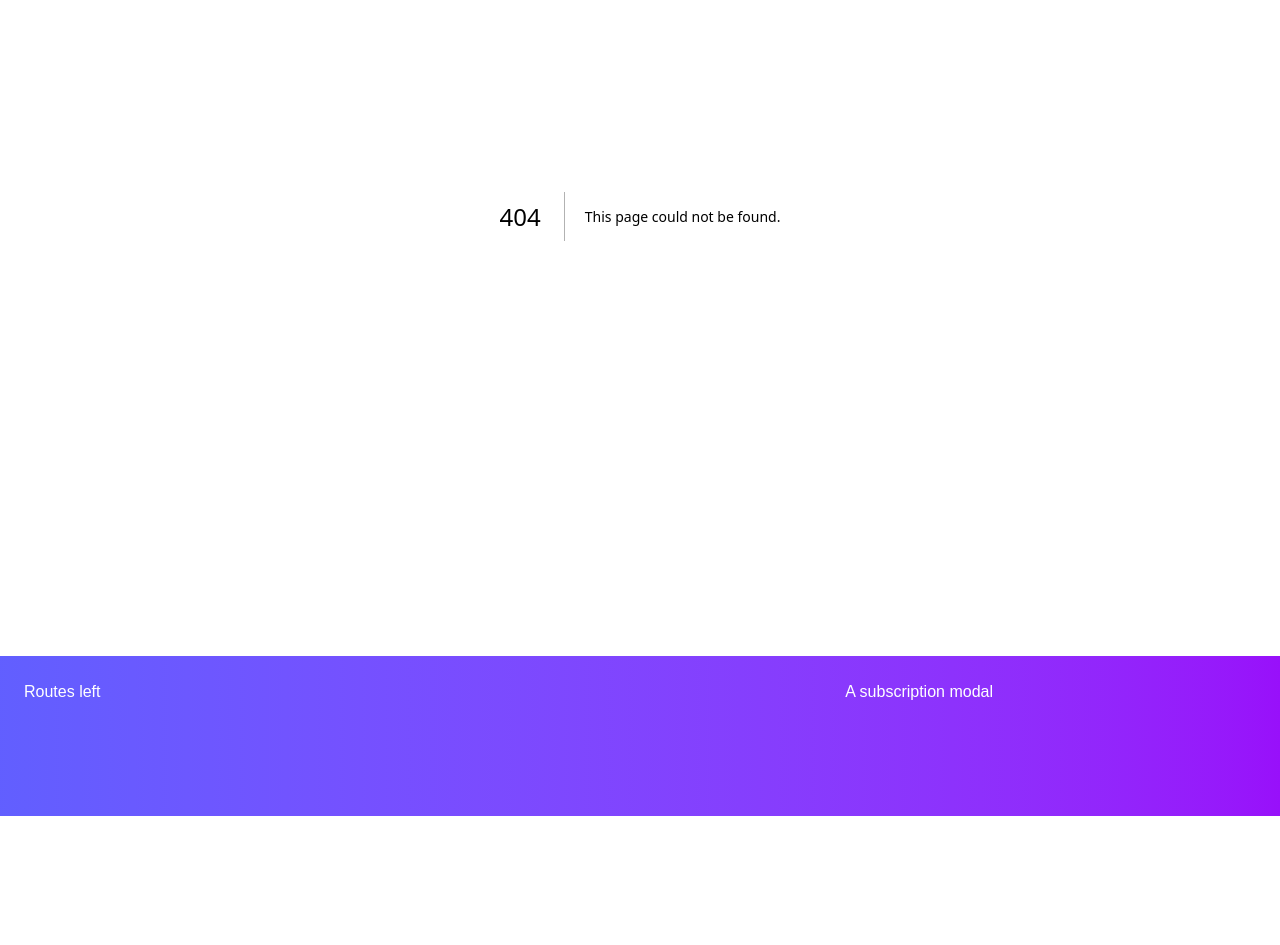
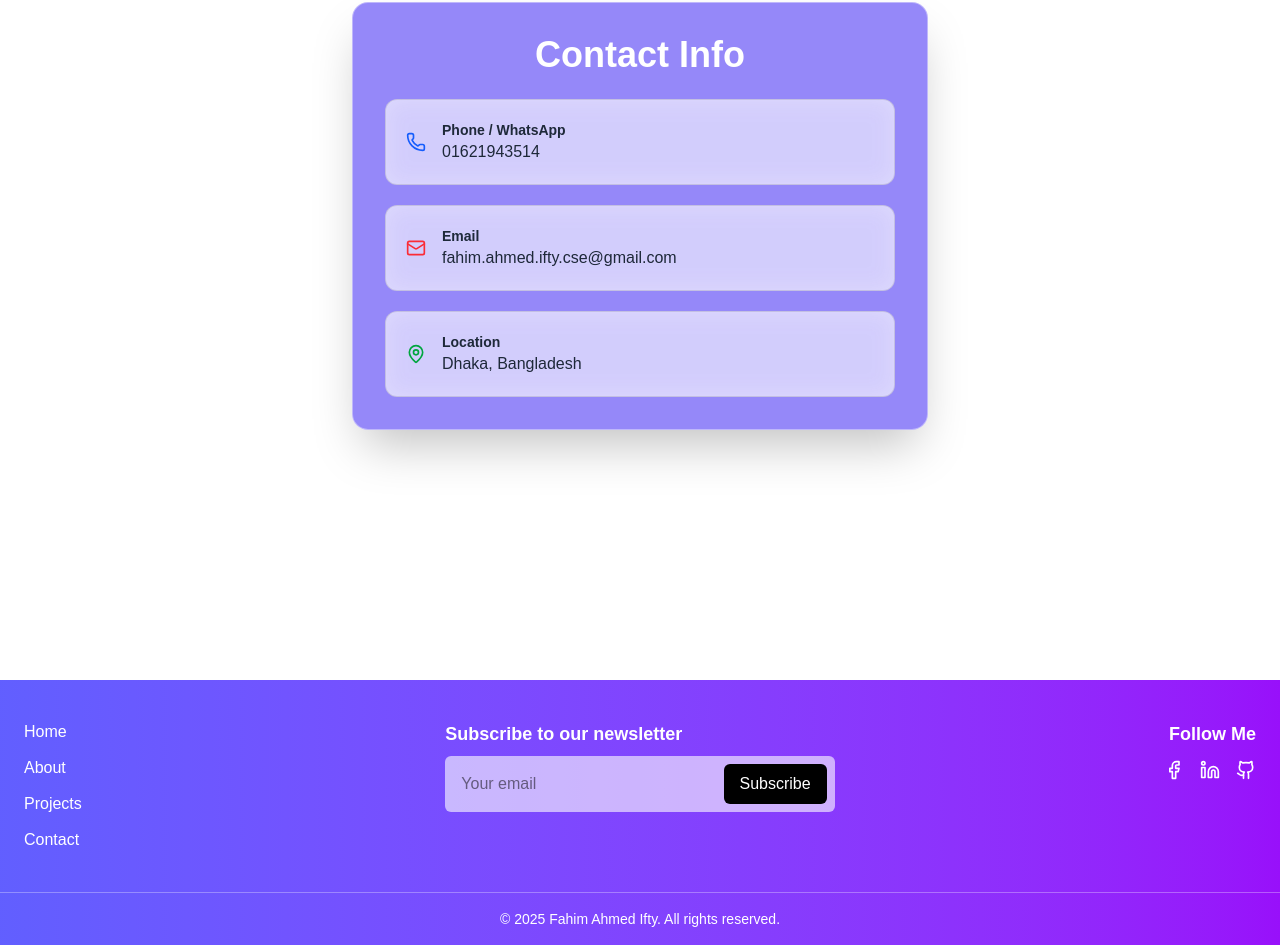
Before and after one commit to Fahim-ahmed-ifty/nextjs_one, a Next.js app: page /contact in a window 1280 px wide. Before the commit this address had no page. Shown: the part 288-1233 px from the top of the page. Before the commit the page ends 1104 px from the top, so only its background shows below. Built offline with nearby package versions, Linux system fonts and the light colour scheme.

Commit message:
✅add contact page

```diff
--- /dev/null
+++ b/app/contact/page.tsx
@@ -0,0 +1,44 @@
+import React from "react";
+import { Phone, Mail, MapPin } from "lucide-react";
+
+const ContactPage = () => {
+  return (
+    <div className="min-h-screen flex items-center justify-center px-4">
+      <div className="w-full max-w-xl bg-indigo-600/60 backdrop-blur-xl border border-white/40 shadow-2xl rounded-2xl p-8 space-y-6">
+        <h1 className="text-4xl font-bold text-center text-white">
+          Contact Info
+        </h1>
+
+        <div className="space-y-5 text-gray-800">
+          <div className="bg-white/70 backdrop-blur-md border border-black/10 rounded-xl p-5 flex items-center gap-4">
+            <Phone className="w-5 h-5 text-blue-600" />
+            <div className="flex flex-col">
+              <span className="text-sm font-semibold">Phone / WhatsApp</span>
+              <span className="text-base">01621943514</span>
+            </div>
+          </div>
+
+          <div className="bg-white/70 backdrop-blur-md border border-black/10 rounded-xl p-5 flex items-center gap-4">
+            <Mail className="w-5 h-5 text-red-500" />
+            <div className="flex flex-col">
+              <span className="text-sm font-semibold">Email</span>
+              <span className="text-base break-all">
+                fahim.ahmed.ifty.cse@gmail.com
+              </span>
+            </div>
+          </div>
+
+          <div className="bg-white/70 backdrop-blur-md border border-black/10 rounded-xl p-5 flex items-center gap-4">
+            <MapPin className="w-5 h-5 text-green-600" />
+            <div className="flex flex-col">
+              <span className="text-sm font-semibold">Location</span>
+              <span className="text-base">Dhaka, Bangladesh</span>
+            </div>
+          </div>
+        </div>
+      </div>
+    </div>
+  );
+};
+
+export default ContactPage;
--- a/components/About.tsx
+++ b/components/About.tsx
@@ -2,7 +2,7 @@ import Image from "next/image";
 
 const About = () => {
   return (
-    <section className="w-full py-20 ">
+    <section id="about" className="w-full py-20 ">
       <div className="max-w-8xl mx-auto px-6 grid grid-cols-1 md:grid-cols-2 gap-4 items-center">
         <div className="flex justify-center">
           <Image
--- a/components/Footer.tsx
+++ b/components/Footer.tsx
@@ -1,11 +1,58 @@
 import React from "react";
+import { Facebook, Linkedin, Github } from "lucide-react";
 
 const Footer = () => {
   return (
-    <div className="w-full h-40 bg-gradient-to-r from-indigo-500 to-purple-600 text-white mt-10">
-      <div className="p-6 flex flex-col md:flex-row items-center justify-between">
-        <div className="w-1/2">Routes left</div>
-        <div className="w-1/3">A subscription modal</div>
+    <div className="w-full bg-gradient-to-r from-indigo-500 to-purple-600 text-white mt-16">
+      <div className="max-w-7xl mx-auto px-6 py-10 grid grid-cols-1 md:grid-cols-3 gap-8">
+        <div className="flex flex-col space-y-3 items-center md:items-start">
+          <a href="/" className="hover:text-black hover:font-bold">
+            Home
+          </a>
+          <a href="#about" className="hover:text-black hover:font-bold">
+            About
+          </a>
+          <a href="#" className="hover:text-black hover:font-bold">
+            Projects
+          </a>
+          <a href="/contact" className="hover:text-black hover:font-bold">
+            Contact
+          </a>
+        </div>
+
+        <div className="text-center md:text-left">
+          <p className="text-lg font-semibold mb-2">
+            Subscribe to our newsletter
+          </p>
+          <div className="flex flex-col sm:flex-row items-center sm:items-stretch bg-white/60 rounded-md p-2">
+            <input
+              type="email"
+              placeholder="Your email"
+              className="p-2 rounded-md text-black outline-none w-full sm:w-auto sm:flex-1"
+            />
+            <button className="mt-2 sm:mt-0 sm:ml-2 bg-black text-white px-4 py-2 rounded-md hover:bg-white hover:text-black transition">
+              Subscribe
+            </button>
+          </div>
+        </div>
+
+        <div className="flex flex-col items-center md:items-end space-y-3">
+          <p className="text-lg font-semibold">Follow Me</p>
+          <div className="flex space-x-4">
+            <a href="https://www.facebook.com/fahim.ahmed.ifty.2025">
+              <Facebook className="w-5 h-5 hover:text-black" />
+            </a>
+            <a href="https://bd.linkedin.com/in/fahim-ahmed-ifty-a8b9622b6">
+              <Linkedin className="w-5 h-5 hover:text-black" />
+            </a>
+            <a href="https://github.com/Fahim-ahmed-ifty">
+              <Github className="w-5 h-5 hover:text-black" />
+            </a>
+          </div>
+        </div>
+      </div>
+      <div className="text-center py-4 border-t border-white/30 text-sm">
+        © {new Date().getFullYear()} Fahim Ahmed Ifty. All rights reserved.
       </div>
     </div>
   );
--- a/components/Hero.tsx
+++ b/components/Hero.tsx
@@ -2,7 +2,7 @@ import Image from "next/image";
 
 const Hero = () => {
   return (
-    <div className="w-full min-h-screen bg-gradient-to-r from-indigo-600 via-purple-700 to-pink-600 text-white flex items-center px-8">
+    <div className="w-full min-h-screen bg-gradient-to-r from-indigo-600 via-purple-700 to-pink-600 text-white flex items-center px-8 rounded-lg">
       <div className="max-w-4xl mx-auto flex flex-col md:flex-row items-center md:justify-between w-full">
         <div className="md:w-1/2 flex flex-col justify-center h-96">
           <h1 className="text-5xl font-extrabold mb-4">
@@ -11,7 +11,7 @@ const Hero = () => {
           <p className="text-lg mb-6 text-gray-200">
             Machine Learning Engineer & UI Developer building cool web apps.
           </p>
-          <button className="bg-white text-indigo-700 font-semibold px-6 py-3 rounded-lg hover:bg-gray-200 transition duration-300 w-max hover:cursor-pointer">
+          <button className="bg-white text-indigo-700 font-semibold px-6 py-3 rounded-lg hover:bg-gray-400 transition duration-300 w-max hover:cursor-pointer">
             Contact Me
           </button>
         </div>
--- a/components/Navbar.tsx
+++ b/components/Navbar.tsx
@@ -4,18 +4,20 @@ const Navbar = () => {
   return (
     <div className="w-full bg-gradient-to-r from-indigo-500 to-purple-600 shadow-md rounded-lg">
       <div className="mx-auto px-4 h-16 flex items-center justify-between">
-        <div className="text-xl font-bold text-white">ifty.dev</div>
+        <a href="/" className="text-xl font-bold text-white">
+          ifty.dev
+        </a>
         <div className="flex gap-6 text-white font-medium">
-          <a href="#" className="hover:text-indigo-600">
+          <a href="/" className="hover:text-black">
             Home
           </a>
-          <a href="#" className="hover:text-indigo-600">
+          <a href="#about" className="hover:text-black">
             About
           </a>
-          <a href="#" className="hover:text-indigo-600">
+          <a href="#" className="hover:text-black">
             Projects
           </a>
-          <a href="#" className="hover:text-indigo-600">
+          <a href="/contact" className="hover:text-black">
             Contact
           </a>
         </div>
```
Also changed, not shown: package.json (+7 -6 lines), 1 other file (tests, documents, lock files or other folders).
